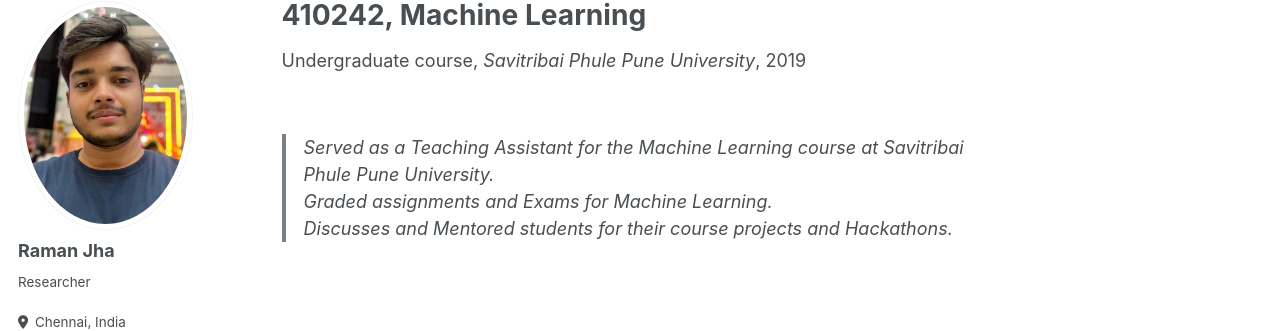
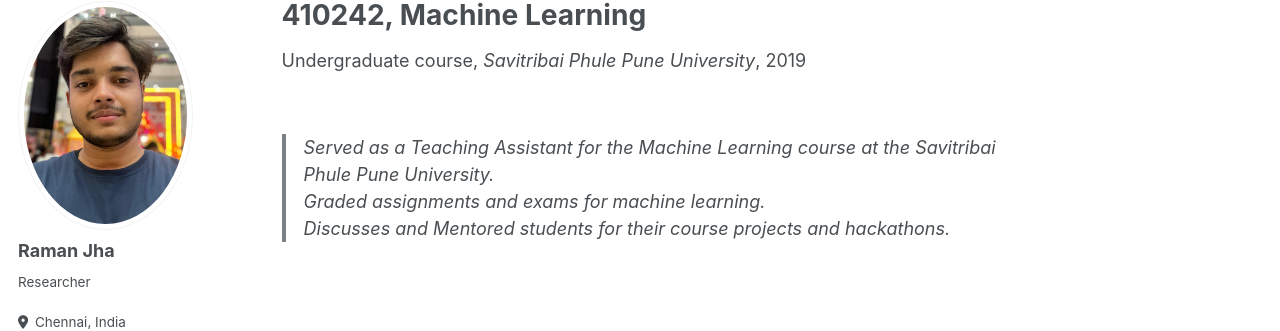
Before and after one commit to jhakrraman/jhakrraman.github.io, a Jekyll site: the page built from _teaching/50_ML.md, in a window 1280 px wide and 1064 px high. Shown: the part 105-436 px from the top of the window. Built offline with Jekyll 4.4.1, drawn with Linux system fonts in a browser that asks for light colours; some web fonts are replaced.

Commit message:
Update 50_ML.md

```diff
--- a/_teaching/50_ML.md
+++ b/_teaching/50_ML.md
@@ -8,6 +8,6 @@ date: 2019-08-15
 location: "Pune, India"
 ---
 
->Served as a Teaching Assistant for the Machine Learning course at Savitribai Phule Pune University.
->Graded assignments and Exams for Machine Learning.
->Discusses and Mentored students for their course projects and Hackathons.
+>Served as a Teaching Assistant for the Machine Learning course at the Savitribai Phule Pune University.
+>Graded assignments and exams for machine learning.
+>Discusses and Mentored students for their course projects and hackathons.
```
